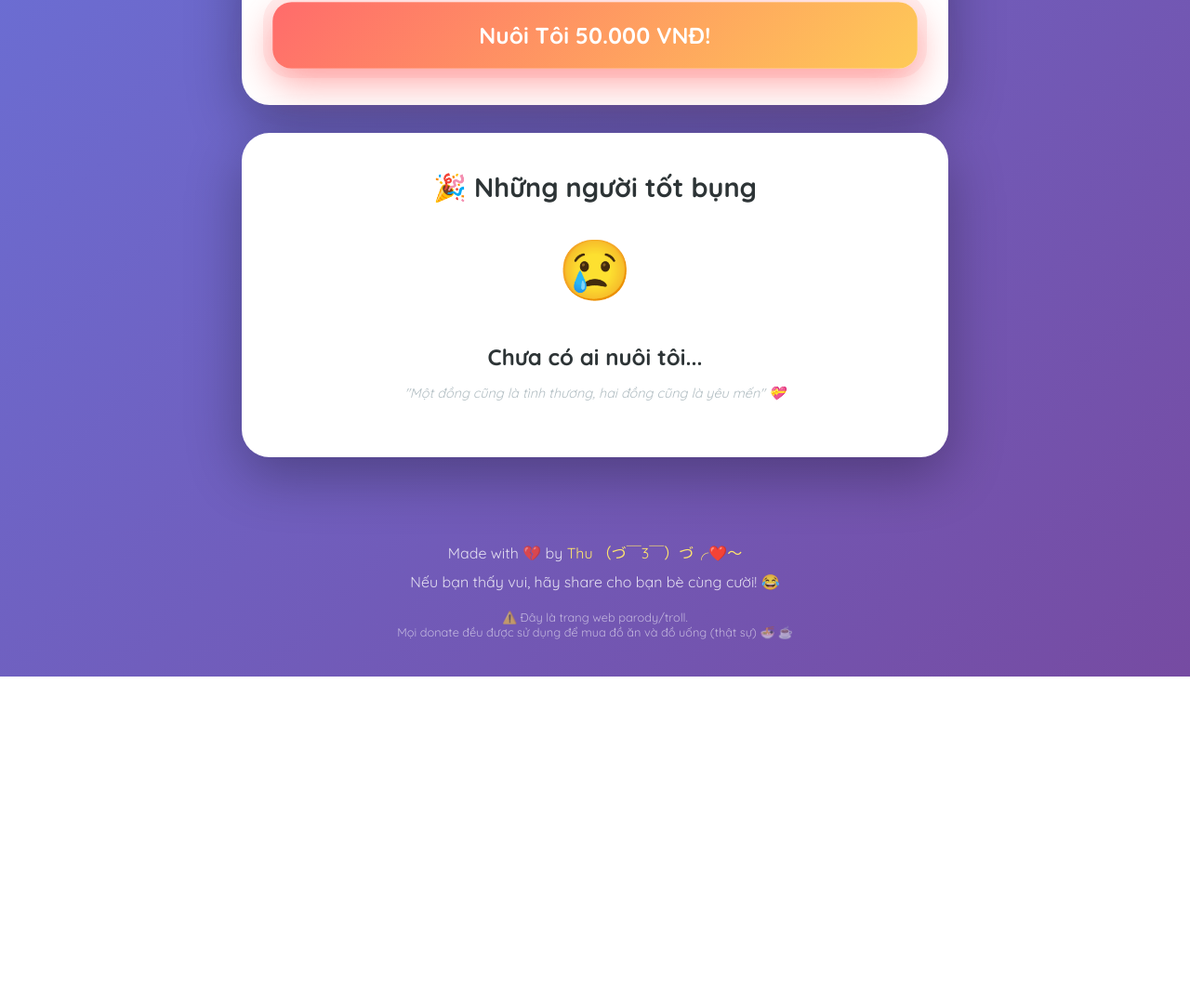
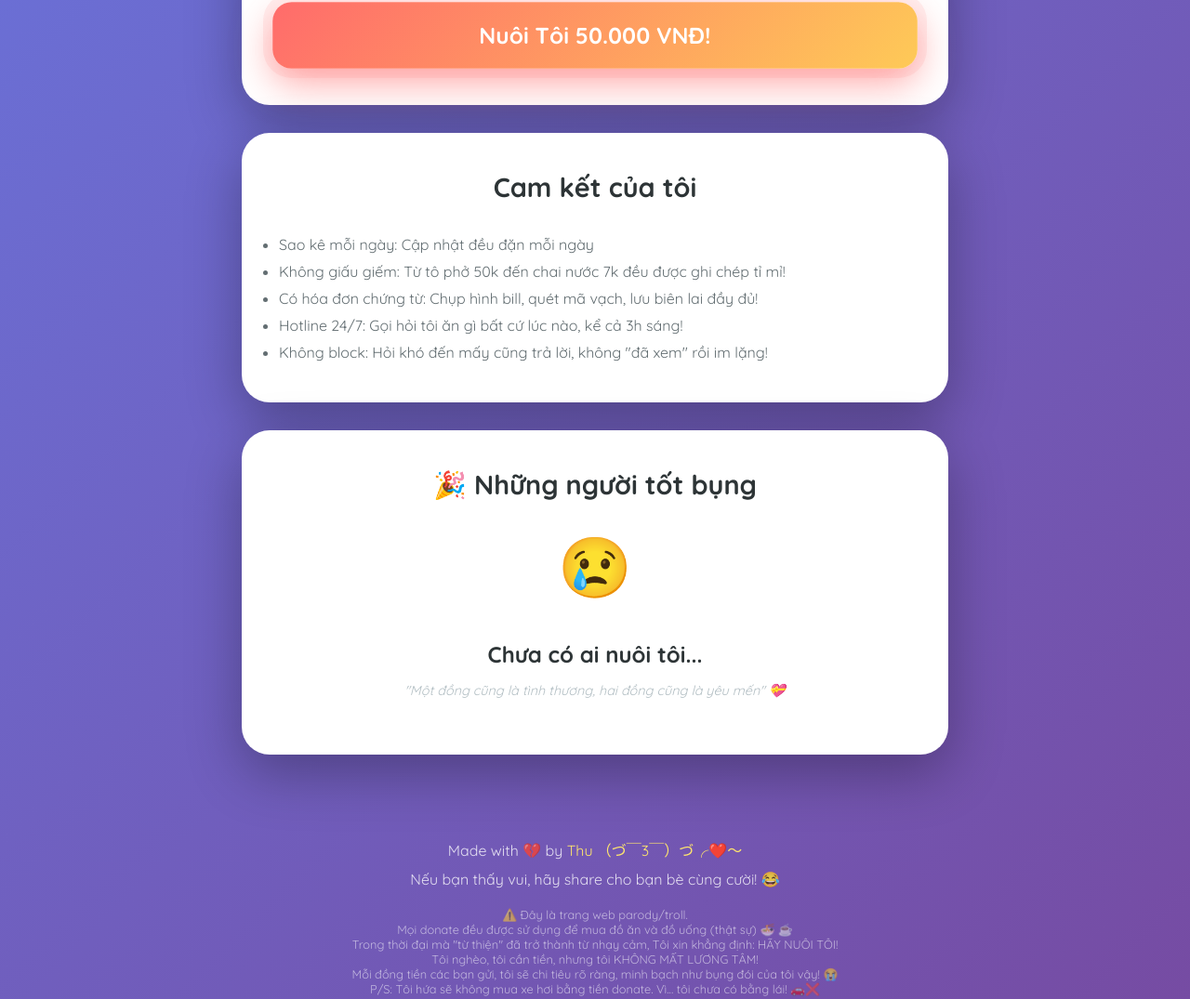
Before and after one commit to xuan-Thu/feed-me-main, a plain HTML site: page index.html in a window 1280 px wide. Shown: the part 1033-2108 px from the top of the page at 93% size. Before the commit the page ends 1761 px from the top, so only its background shows below. Drawn offline with Linux system fonts and the light colour scheme.

Commit message:
Add donation commitment section and update disclaimer in index.html

```diff
--- a/index.html
+++ b/index.html
@@ -738,6 +738,18 @@
 			<div class="donation-grid" id="donationGrid"></div>
 			<button class="donate-btn" id="donateBtn"></button>
 		</div>
+		<div class="donation-section">
+			<h2 class="section-title" id="donateSectionTitle">Cam kết của tôi</h2>
+			<div class="story-content" id="storyContent">
+				<ul class="li">
+					<li>Sao kê mỗi ngày: Cập nhật đều đặn mỗi ngày</li>
+					<li>Không giấu giếm: Từ tô phở 50k đến chai nước 7k đều được ghi chép tỉ mỉ!</li>
+					<li>Có hóa đơn chứng từ: Chụp hình bill, quét mã vạch, lưu biên lai đầy đủ!</li>
+					<li>Hotline 24/7: Gọi hỏi tôi ăn gì bất cứ lúc nào, kể cả 3h sáng!</li>
+					<li>Không block: Hỏi khó đến mấy cũng trả lời, không "đã xem" rồi im lặng!</li>
+				</ul>
+			</div>
+		</div>
 
 		<!-- Recent Donations -->
 		<div class="recent-donations">
@@ -878,7 +890,11 @@
 			footerText: "Nếu bạn thấy vui, hãy share cho bạn bè cùng cười! 😂",
 			disclaimer: `
 				⚠️ Đây là trang web parody/troll.<br>
-				Mọi donate đều được sử dụng để mua đồ ăn và đồ uống (thật sự) 🍜 ☕
+				Mọi donate đều được sử dụng để mua đồ ăn và đồ uống (thật sự) 🍜 ☕<br>
+				Trong thời đại mà "từ thiện" đã trở thành từ nhạy cảm, Tôi xin khẳng định: HÃY NUÔI TÔI!<br>
+				Tôi nghèo, tôi cần tiền, nhưng tôi KHÔNG MẤT LƯƠNG TÂM!<br>
+				Mỗi đồng tiền các bạn gửi, tôi sẽ chi tiêu rõ ràng, minh bạch như bụng đói của tôi vậy! 😭<br>
+				P/S: Tôi hứa sẽ không mua xe hơi bằng tiền donate. Vì... tôi chưa có bằng lái! 🚗❌
 			`,
 
 			// ═══════════════════════════════════════════════════════════════════
```
